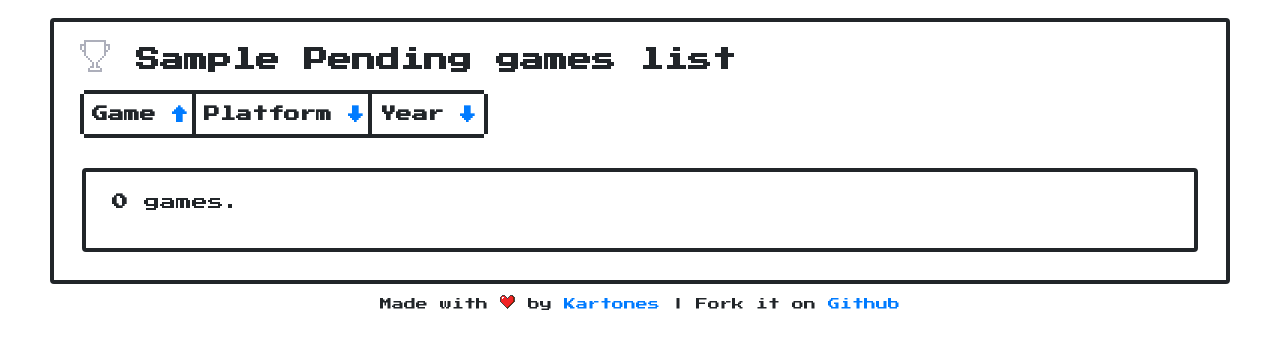
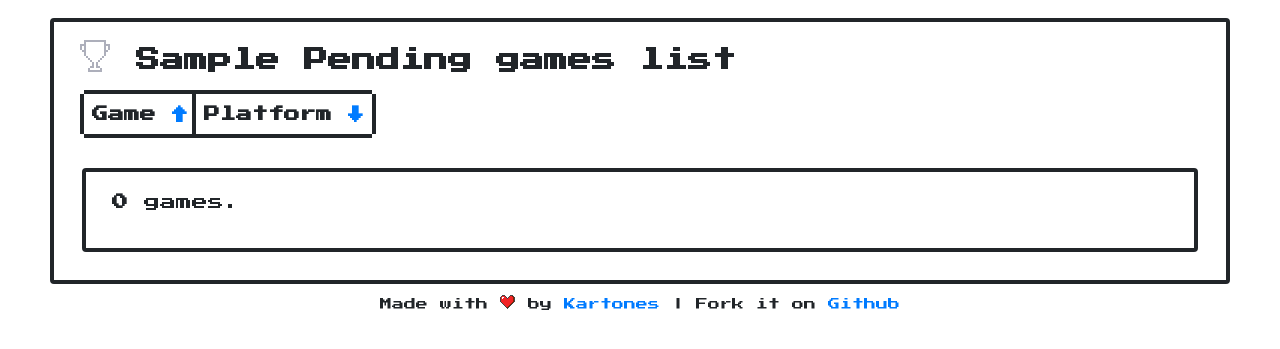
Before and after one commit to Kartones/finished-games, a Django app: a page that uses finishedgames/web/templates/user/pending_games.html in a window 1280 px wide. Shown: the part 188-537 px from the top of the page. Run offline with Django 3.2, Linux system fonts and the light colour scheme; tables that the repository leaves empty hold one stand-in row (values such as "Sample post"); lists and menus that the app fills with data are empty; some libraries are stand-ins or nearby versions.

Commit message:
Remove useless year column on user pending games list

```diff
--- a/finishedgames/web/templates/user/pending_games.html
+++ b/finishedgames/web/templates/user/pending_games.html
@@ -23,12 +23,6 @@
                 <th>Platform <a href="{{ request.path }}?sort_by={{ constants.SORT_BY_PLATFORM }}">&#8595;</a></th>
             {% endif %}
 
-            {% if sort_by == constants.SORT_BY_YEAR %}
-                <th>Year <a href="{{ request.path }}?sort_by={{ constants.SORT_BY_YEAR_DESC }}">&#8593;</a></th>
-            {% else %}
-                <th>Year <a href="{{ request.path }}?sort_by={{ constants.SORT_BY_YEAR }}">&#8595;</a></th>
-            {% endif %}
-
             {% if user.is_authenticated %}
                 <th>Actions</th>
             {% endif %}
@@ -44,9 +38,6 @@
             </td>
             <td class="is-centered">
                 {{ item.platform.shortname }}
-            </td>
-            <td class="is-centered">
-                {{ item.year_finished }}
             </td>
             {% if user.is_authenticated %}
                 {% render_actions user item.game.id item.platform.id authenticated_user_catalog %}
```
